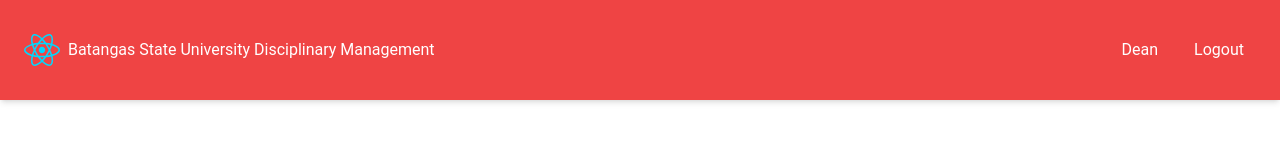
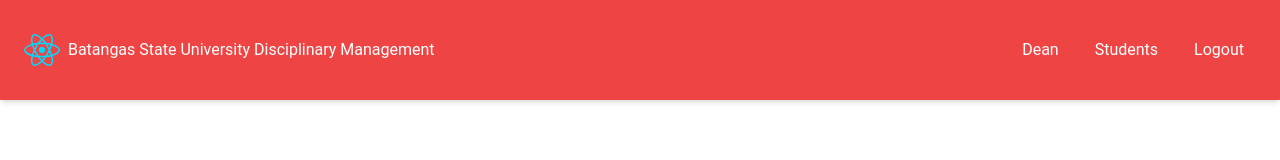
Before and after one commit to ShiinaNeet/ViolationWebReactApp, a React (Vite) app: page /dean in a window 1280 px wide. Shown: the top 160 px of the page. Built offline with nearby package versions, Linux system fonts and the light colour scheme; sample sign-in values are in the browser's storage.

Commit message:
Updates on Dean
Added student component on Dean

```diff
--- a/src/components/Dean/Dean_NavigationBar.jsx
+++ b/src/components/Dean/Dean_NavigationBar.jsx
@@ -25,6 +25,12 @@ const Dean_NavigationBar = () => {
         >
           {userType == "PROGRAM HEAD" ? "Program Head" : "Dean"}
         </Link>
+        <Link
+          className="p-2 hover:bg-red-700 hover:rounded-md hover:cursor-pointer"
+          to="/dean/students"
+        >
+          Students
+        </Link>
         {isAuthenticated && (
           <Link
             className="p-2 hover:bg-red-700 hover:rounded-md hover:cursor-pointer"
--- a/src/main.jsx
+++ b/src/main.jsx
@@ -64,6 +64,10 @@ const router = createBrowserRouter([
         path: "home",
         element: <ProtectedRoute element={<Dean_Home />} />,
       },
+      {
+        path: "students",
+        element: <ProtectedRoute element={<Students />} />,
+      },
     ],
   },
   {
```
